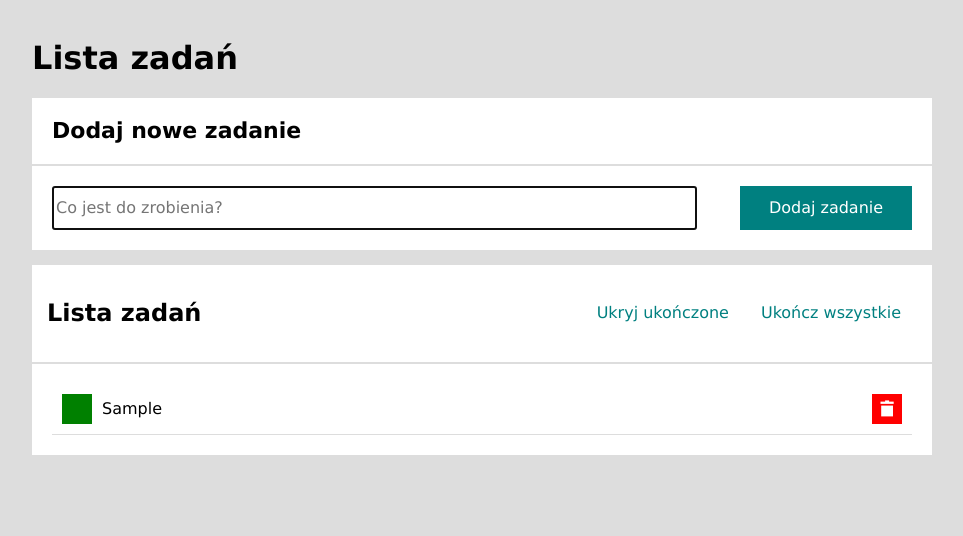
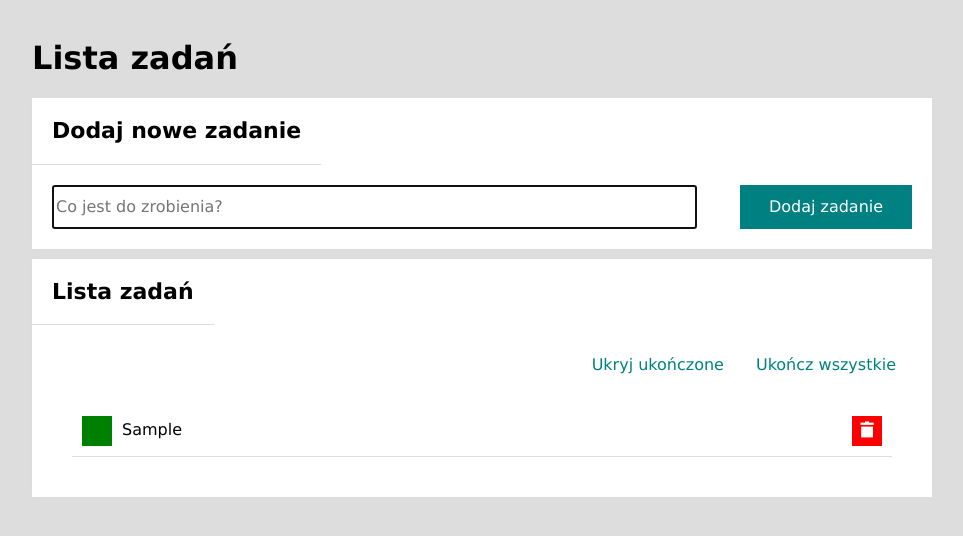
Before and after one commit to kamila-duda/todo_list, a plain HTML site: page index.html in a window 1280 px wide. Both pictures are taken after typing "Sample" into the empty fields and a click on the button "Dodaj zadanie". Shown: the whole page, without its empty margins (158-1121 px from the left). Drawn offline with nearby package versions, Linux system fonts and the light colour scheme.

Commit message:
code review, change js

```diff
--- a/css/form.css
+++ b/css/form.css
@@ -1,16 +1,6 @@
 .form{
-    margin-bottom: 15px;
-}
-.form__header{
-    background-color: #fff;
-    margin: 0 0 2px;
-    padding: 20px;
-    font-size: 22px;
-}
-.form__element{
     background-color: #fff;
     margin: 0;
-    padding: 20px;
     display: flex;
     flex-wrap: wrap;
     justify-content: space-between;
--- /dev/null
+++ b/css/section.css
@@ -0,0 +1,14 @@
+.section{
+    margin: 10px 0;
+    background: white;
+    box-shadow: 0 0 5px #ddd;
+}
+.section__header{
+    border-bottom: 1px solid #ddd;
+    margin: 0;
+    padding: 20px;
+    font-size: 22px;
+}
+.section__body{
+    padding: 20px;
+}
--- a/css/taskList.css
+++ b/css/taskList.css
@@ -12,29 +12,28 @@
         justify-content: center;
     }
   }
-.taskList__title{
+.section__header{
     justify-self: flex-start;
     flex-grow: 1;
 }
 @media(max-width: 767px){
-    .taskList__title{
+    .section__header{
         justify-self: unset;
         flex-basis: 100%;
     }
   }
-.taskList__button{
+.markAllDone, .toggleHideDoneTasks{
     color: teal;
     cursor: pointer;
     background-color: transparent;
     border: none;
     margin: 10px;
     transition: 1s;
-    display: none;
 }
-.taskList__button:hover{
+.markAllDone:hover, .toggleHideDoneTasks:hover{
     color: rgb(10, 218, 218);
 }
-.taskList__element {
+.tasks {
     background-color: #fff;
     min-height: 70px;
     margin: 0;
@@ -42,16 +41,23 @@
     list-style: none;
 }
 
-.taskList__item {
+.tasks__item {
     border-bottom: 1px solid #ddd;
     display: flex;
     justify-content: flex-start;
     align-items: center;
 }
-.taskList__item--hide{
+.tasks__item--hide{
     display: none;
 }
-.taskList__itemCheck {
+.buttons{
+    display: flex;
+    justify-content: flex-end;
+}
+.buttons__button:disabled{
+    color: gray;
+}
+.tasks__checkButton {
     background-color: green;
     width: 30px;
     height: 30px;
@@ -61,10 +67,10 @@
     font-weight: bold;
     transition: 1s;
 }
-.taskList__itemCheck:hover {
+.tasks__checkButton:hover {
     background-color: rgb(0, 223, 0);
 }
-.taskList__itemDelete {
+.tasks__deleteButton {
     background-color: red;
     width: 30px;
     height: 30px;
@@ -74,17 +80,17 @@
     color: #fff;
     transition: 1s;
 }
-.taskList__itemDelete:hover{
+.tasks__deleteButton:hover{
     background-color: rgb(255, 111, 111);
 }
 .icon-trash::before{
     margin: auto;
 }
-.taskList__text{
+.tasks__text{
     flex-grow: 1;
 	overflow: hidden;
     text-overflow: ellipsis;
 }
-.taskList__text--lineThrough {
+.tasks__text--lineThrough {
     text-decoration: line-through;
 }
--- a/index.html
+++ b/index.html
@@ -13,26 +13,30 @@
     <link href="css/style.css" rel="stylesheet">
     <link href="css/form.css" rel="stylesheet">
     <link href="css/taskList.css" rel="stylesheet">
+    <link href="css/section.css" rel="stylesheet">
     <script src="script.js" defer></script>
 </head>
 
 <body class="body">
     <main class="container">
         <h1 class="header">Lista zadań</h1>
-        <form class="form js-form">
-            <h2 class="form__header">Dodaj nowe zadanie</h2>
-                <p class="form__element"><input type="text" class="form__item js-form__item" placeholder="Co jest do zrobienia?"><button class="form__button js-form__button">Dodaj zadanie</button></p>
-        </form>
-        <section class="taskList">
-            <header class="taskList__header">
-                <h2 class="taskList__title">Lista zadań</h2>
-                <button class="taskList__button js-taskList__buttonHideShow">Ukryj ukończone</button>
-                <button class="taskList__button js-taskList__buttonCheckAll">Ukończ wszystkie</button>
-            </header>
+        <section class="section">
+            <h2 class="section__header">Dodaj nowe zadanie</h2>
+            <div class="section__body">
+                <form class="form js-form">
 
-            <ul class="taskList__element js-taskList__element">
+                    <input type="text" class="form__item" placeholder="Co jest do zrobienia?"><button class="form__button js-form__button">Dodaj zadanie</button>
+            </form>
+            </div>
+        </section>
+        <section class="section">
+            <h2 class="section__header">Lista zadań</h2>
+            <div class="section__body">
+                <div class="buttons"></div>
+            <ul class="tasks">
 
             </ul>
+            </div>
         </section>
     </main>
 </body>
--- a/script.js
+++ b/script.js
@@ -1,113 +1,122 @@
 {
-    let taskListArray = [];
+    let tasks = [];
     let hideShowButtonFlag = false;
-    const clearInputText = () => {
-        const inputField = document.querySelector(".js-form__item");
-        inputField.value = "";
+
+    const deleteTask = (taskIndex) => {
+        tasks = [
+            ...tasks.slice(0, taskIndex),
+            ...tasks.slice(taskIndex + 1),
+        ];
+        displayList();
+    };
+    const toggleTaskDone = (taskIndex) => {
+
+        tasks = [
+            ...tasks.slice(0, taskIndex),
+            {
+                ...tasks[taskIndex],
+                done: !tasks[taskIndex].done,
+            },
+            ...tasks.slice(taskIndex + 1),
+        ];
+        displayList();
+    }
+
+    const markAllTasksDone = () => {
+        tasks = tasks.map((task) => ({
+            ...task,
+            done: true,
+        }));
+
+        displayList();
     };
 
-    const checkItem = () => {
-        const check = document.querySelectorAll(".taskList__itemCheck");
-        check.forEach((checkBox, index) => {
-            checkBox.addEventListener("click", () => {
-                taskListArray[index].done ? taskListArray[index].done = false : taskListArray[index].done = true;
-                displayList();
+    const toggleHideDoneTasks = () => {
+        console.log(tasks)
+        hideShowButtonFlag = !hideShowButtonFlag;
+        displayList();
+    };
+    const bindRemoveEvents = () => {
+        const removeButtons = document.querySelectorAll(".tasks__deleteButton");
+
+        removeButtons.forEach((removeButton, taskIndex) => {
+            removeButton.addEventListener("click", () => {
+                deleteTask(taskIndex);
             });
         });
     };
 
-    const deleteItem = (array) => {
-        const removes = document.querySelectorAll(".taskList__itemDelete");
-        removes.forEach((remove, index) => {
-            remove.addEventListener("click", () => {
-                array = [
-                    ...array.splice(index, 1)
-                ]
-                displayList();
+    const bindToggleDoneEvents = () => {
+        const toggleDoneButtons = document.querySelectorAll(".tasks__checkButton");
+
+        toggleDoneButtons.forEach((toggleDoneButton, taskIndex) => {
+            toggleDoneButton.addEventListener("click", () => {
+                toggleTaskDone(taskIndex);
             });
         });
     };
-    const onClickHideShowButton = () => {
-        if (hideShowButtonFlag) {
-            hideShowButton.innerText = "Ukryj ukończone"
-            const doneTasks = taskListArray.filter(({ done }) => done);
-            for (const doneTask of doneTasks) {
-                doneTask.display = true;
-            }
-            hideShowButtonFlag = false;
-        } else {
-            hideShowButton.innerText = "Pokaż ukończone";
-            const doneTasks = taskListArray.filter(({ done }) => done);
-            for (const doneTask of doneTasks) {
-                doneTask.display = false;
-            }
-            hideShowButtonFlag = true;
+    const displayTask = () => {
+        const taskToHTML = task => `
+        <li class="tasks__item${task.done && hideShowButtonFlag ? "  tasks__item--hide" : ""} "><button class="tasks__checkButton"> ${task.done ? "&#x2713" : ""} </button><span ${task.done ? "style=\"text-decoration: line-through\"" : ""} class="tasks__text">${task.content}</span><button class="tasks__deleteButton"><i class="icon-trash"></i></button></li>`;
+        const tasksElement = document.querySelector(".tasks");
+        tasksElement.innerHTML = tasks.map(taskToHTML).join("");
+        };
+
+    const showButtons = () => {
+        const buttonElement = document.querySelector(".buttons");
+
+        if (!tasks.length) {
+            buttonElement.innerHTML = "";
+            return;
         }
-        displayList();
-    }
-    const hideShowButton = document.querySelector(".js-taskList__buttonHideShow");
-    hideShowButton.addEventListener("click", onClickHideShowButton);
-    const checkAllButton = document.querySelector(".js-taskList__buttonCheckAll");
-    const onClickCheckAllButton = () => {
-        const check = document.querySelectorAll(".taskList__itemCheck");
-        for (i = 0; i < check.length; i++) {
-            taskListArray[i].done = true;
-
+        buttonElement.innerHTML = `
+        <button class="buttons__button toggleHideDoneTasks">
+        ${hideShowButtonFlag ? "Pokaż" : "Ukryj"} ukończone</button>
+        <button class="buttons__button markAllDone"
+        ${tasks.every(({done}) => done) ? "disabled" : ""}>
+        Ukończ wszystkie</button>`;
+    };
+    const bindButtonsEvents = () => {
+        const markAllDoneButton = document.querySelector(".markAllDone");
+        if (markAllDoneButton){
+            markAllDoneButton.addEventListener("click", markAllTasksDone);
         };
-        checkAllButton.disabled = true;
-        displayList();
+        const toggleHideDoneTasksButton = document.querySelector(".toggleHideDoneTasks");
+        if(toggleHideDoneTasksButton){
+            toggleHideDoneTasksButton.addEventListener("click", toggleHideDoneTasks);
+        };
     };
 
-    checkAllButton.addEventListener("click", onClickCheckAllButton);
-
-    const displayTask = () => {
-        let list = "";
-        for (const taskListArrayItem of taskListArray) {
-            list += `<li ${taskListArrayItem.display ? "class=\"taskList__item\"" : "class=\"taskList__item taskList__item--hide\""} ><input type="button" ${taskListArrayItem.done ? "value =\"&#x2713\"" : ""} class="taskList__itemCheck"></button><span ${taskListArrayItem.done ? "style=\"text-decoration: line-through\"" : ""} class="taskList__text">${taskListArrayItem.content}</span><button class="taskList__itemDelete"><i class="icon-trash"></i></button></li>`;
-        };
-
-        document.querySelector(".js-taskList__element").innerHTML = list;
-    }
-    const showButtons = () => {
-        if (taskListArray.length > 0) {
-            hideShowButton.style.display = "unset";
-            checkAllButton.style.display = "unset";
-        }else{
-            hideShowButton.style.display = "none";
-            checkAllButton.style.display = "none";
-        }
-    }
-    const displayList = () => {
-        displayTask();
-        clearInputText();
-        checkItem();
-        deleteItem(taskListArray);
-        showButtons();
-    };
-
-    const addTask = () => {
-        const newTask = document.querySelector(".js-form__item").value.trim();
-        if (newTask === "") {
-            return;
-        };
-        taskListArray = [
-            ...taskListArray,
+    const addTask = (newTaskContent) => {
+        tasks = [
+            ...tasks,
             {
-                content: newTask,
-                done: false,
-                display: true,
+                content: newTaskContent
             },
         ];
         displayList();
     };
 
+    const displayList = () => {
+        displayTask();
+        bindRemoveEvents();
+        bindToggleDoneEvents();
+        showButtons();
+        bindButtonsEvents();
+    };
+
     const onSubmitForm = (event) => {
         event.preventDefault();
-        document.querySelector(".js-form__item").focus();
-        addTask();
+        const newTaskElement = document.querySelector(".form__item");
+        const newTaskContent = newTaskElement.value.trim();
+        if(newTaskContent !== "") {
+            addTask(newTaskContent);
+            newTaskElement.value = "";
+        }
+        newTaskElement.focus();
 
     };
 
-    const form = document.querySelector(".js-form");
+    const form = document.querySelector(".form");
     form.addEventListener("submit", onSubmitForm);
 }
```
